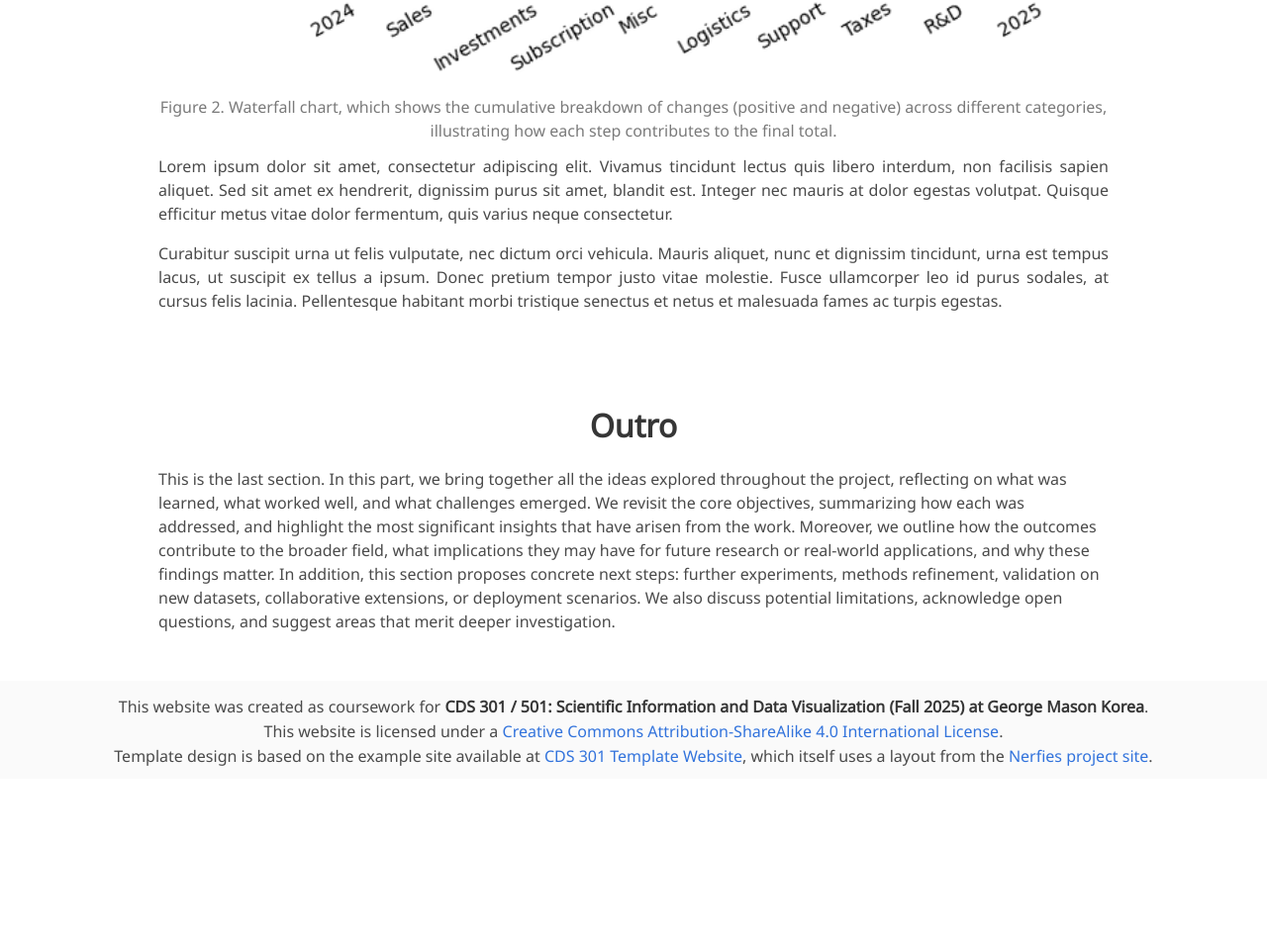
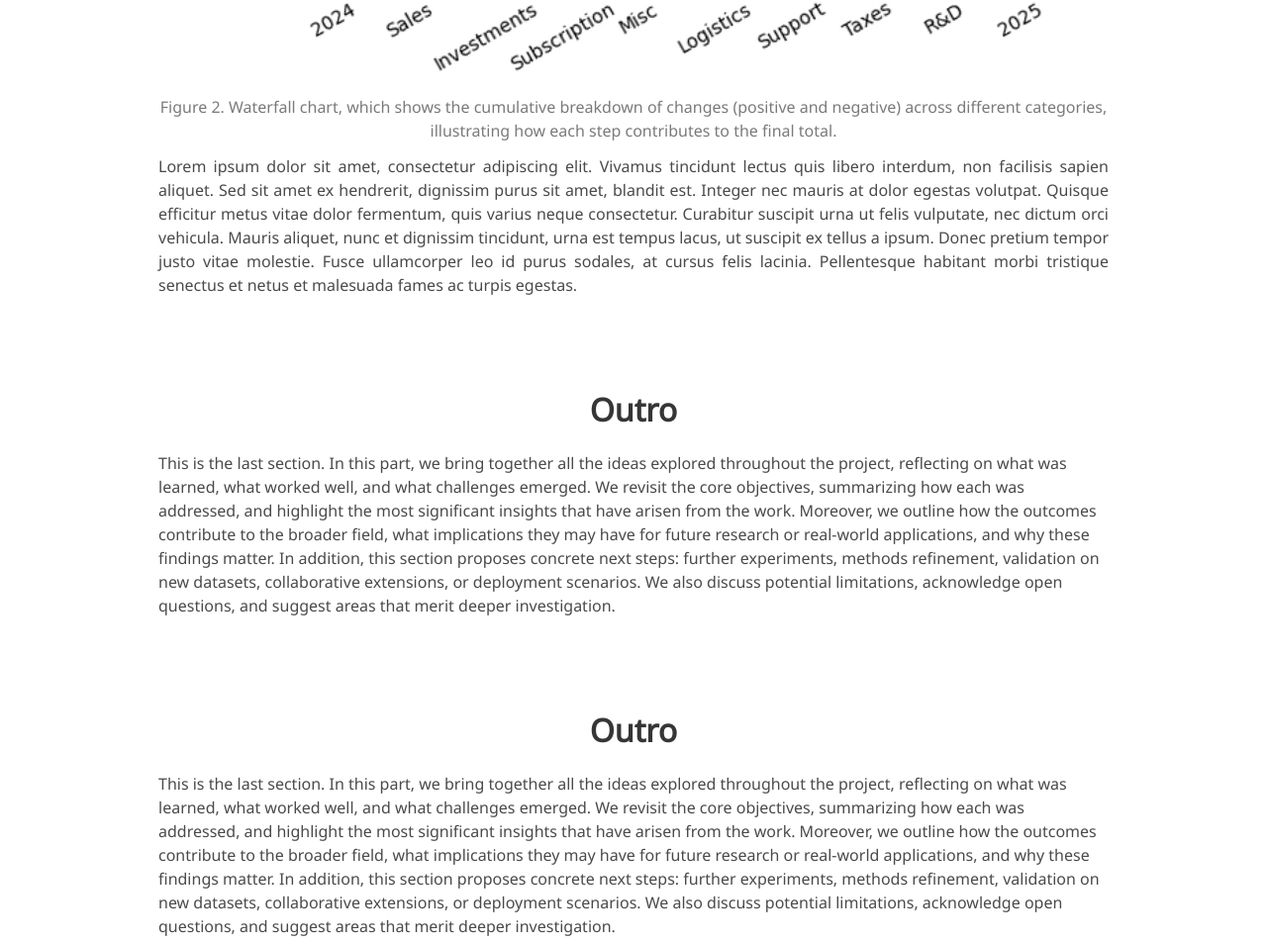
Before and after one commit to utkuozbulak/cds_301_template_website, a plain HTML site: page index.html in a window 1280 px wide. Shown: the part 1852-2805 px from the top of the page at 99% size. Before the commit the page ends 2639 px from the top, so only its background shows below. Drawn offline with Linux system fonts and the light colour scheme; a web font is replaced by a local one.

Commit message:
another update

```diff
--- a/index.html
+++ b/index.html
@@ -123,10 +123,18 @@
 
     <div class="content has-text-justified">
       <p>
-        Lorem ipsum dolor sit amet, consectetur adipiscing elit. Vivamus tincidunt lectus quis libero interdum, non facilisis sapien aliquet. Sed sit amet ex hendrerit, dignissim purus sit amet, blandit est. Integer nec mauris at dolor egestas volutpat. Quisque efficitur metus vitae dolor fermentum, quis varius neque consectetur.
+        Lorem ipsum dolor sit amet, consectetur adipiscing elit. Vivamus tincidunt lectus quis libero interdum, non facilisis sapien aliquet. Sed sit amet ex hendrerit, dignissim purus sit amet, blandit est. Integer nec mauris at dolor egestas volutpat. Quisque efficitur metus vitae dolor fermentum, quis varius neque consectetur. Curabitur suscipit urna ut felis vulputate, nec dictum orci vehicula. Mauris aliquet, nunc et dignissim tincidunt, urna est tempus lacus, ut suscipit ex tellus a ipsum. Donec pretium tempor justo vitae molestie. Fusce ullamcorper leo id purus sodales, at cursus felis lacinia. Pellentesque habitant morbi tristique senectus et netus et malesuada fames ac turpis egestas.
       </p>
+    </div>
+  </div>
+</section>
+
+<section class="section">
+  <div class="container is-max-desktop">
+    <h2 class="title is-3 has-text-centered">Outro</h2>
+    <div class="content">
       <p>
-        Curabitur suscipit urna ut felis vulputate, nec dictum orci vehicula. Mauris aliquet, nunc et dignissim tincidunt, urna est tempus lacus, ut suscipit ex tellus a ipsum. Donec pretium tempor justo vitae molestie. Fusce ullamcorper leo id purus sodales, at cursus felis lacinia. Pellentesque habitant morbi tristique senectus et netus et malesuada fames ac turpis egestas.
+        This is the last section. In this part, we bring together all the ideas explored throughout the project, reflecting on what was learned, what worked well, and what challenges emerged. We revisit the core objectives, summarizing how each was addressed, and highlight the most significant insights that have arisen from the work. Moreover, we outline how the outcomes contribute to the broader field, what implications they may have for future research or real-world applications, and why these findings matter. In addition, this section proposes concrete next steps: further experiments, methods refinement, validation on new datasets, collaborative extensions, or deployment scenarios. We also discuss potential limitations, acknowledge open questions, and suggest areas that merit deeper investigation.
       </p>
     </div>
   </div>
```
